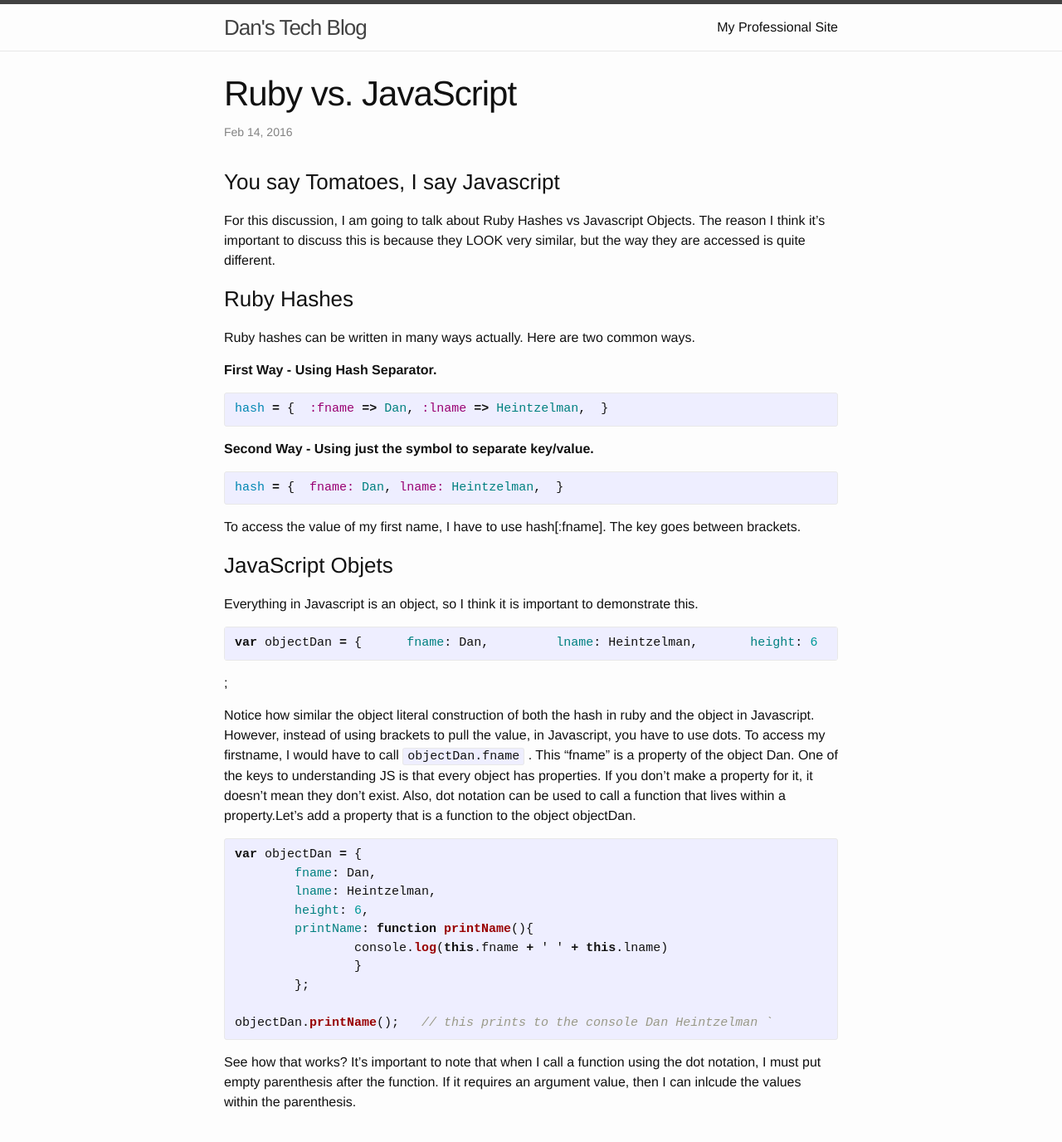
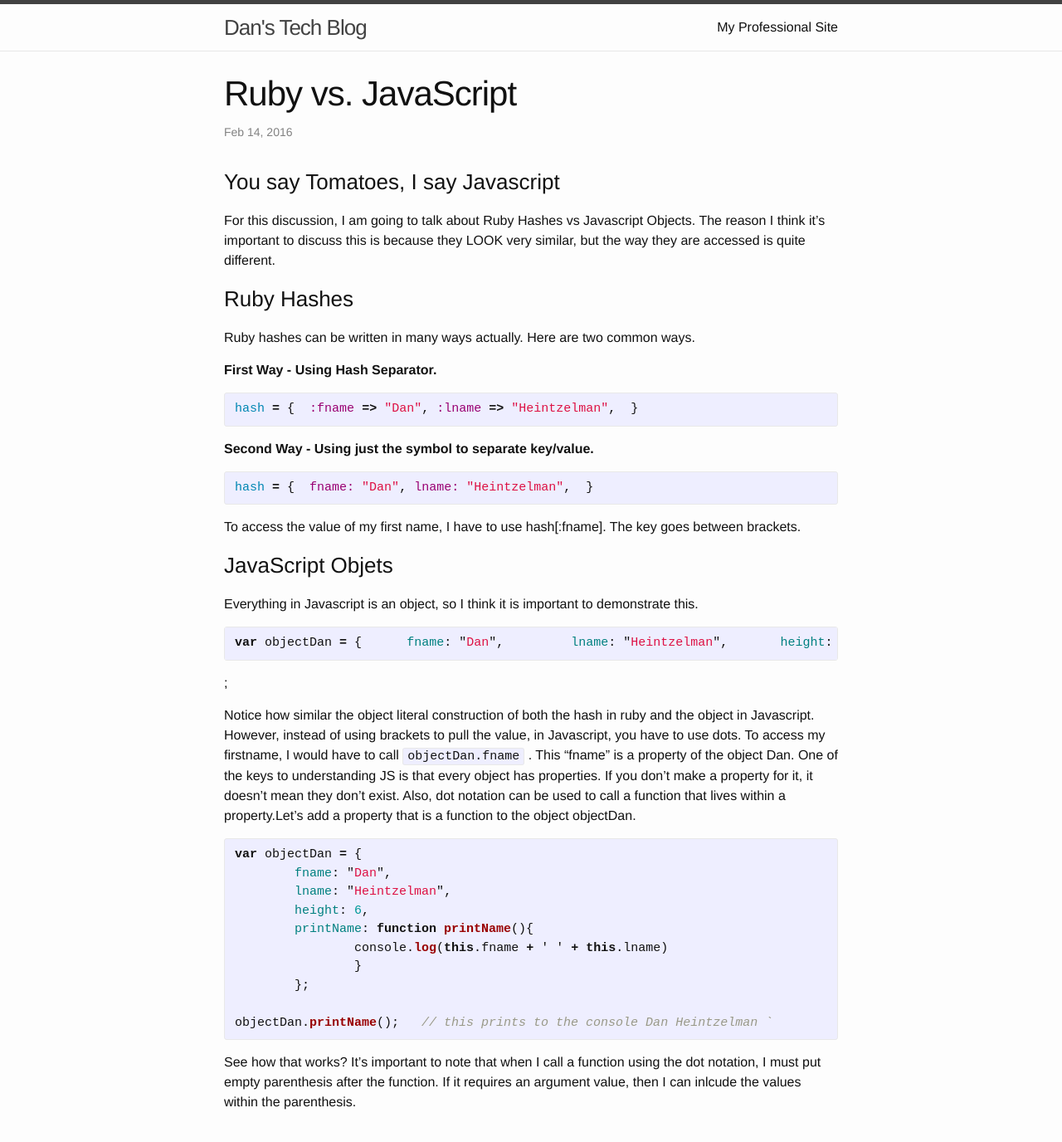
Before and after one commit to Dan-Heintzelman/dans-tech-blog, a Jekyll site: the page built from _posts/2016-02-14-JavaScript.md, in a window 1280 px wide and 1400 px high. Shown: the top 1376 px of the window at 83% size. Built offline with Jekyll 4.4.1, drawn with Linux system fonts in a browser that asks for light colours.

Commit message:
Fix code errors on JS article

```diff
--- a/_posts/2016-02-14-JavaScript.md
+++ b/_posts/2016-02-14-JavaScript.md
@@ -23,13 +23,13 @@ ways.
 **First Way - Using Hash Separator.**
 
 {% highlight ruby %}
-hash = {  :fname => Dan, :lname => Heintzelman,  }
+hash = {  :fname => "Dan", :lname => "Heintzelman",  }
 {% endhighlight %}
 
 **Second Way - Using just the symbol to separate key/value.**
 
 {% highlight ruby %}
-hash = {  fname: Dan, lname: Heintzelman,  }
+hash = {  fname: "Dan", lname: "Heintzelman",  }
 {% endhighlight %}
 
 To access the value of my first name, I have to use hash[:fname]. The
@@ -41,7 +41,7 @@ Everything in Javascript is an object, so I think it is important to
 demonstrate this.
 
 {% highlight JavaScript %}
-var objectDan = {      fname: Dan,         lname: Heintzelman,       height: 6      }
+var objectDan = {      fname: "Dan",         lname: "Heintzelman",       height: 6      }
 {% endhighlight %};
 
 Notice how similar the object literal construction of both the hash in
@@ -56,8 +56,8 @@ function to the object objectDan.
 
 {% highlight javascript %}
 var objectDan = {
-	fname: Dan,
-	lname: Heintzelman,
+	fname: "Dan",
+	lname: "Heintzelman",
 	height: 6,
 	printName: function printName(){
 		console.log(this.fname + ' ' + this.lname)
```
